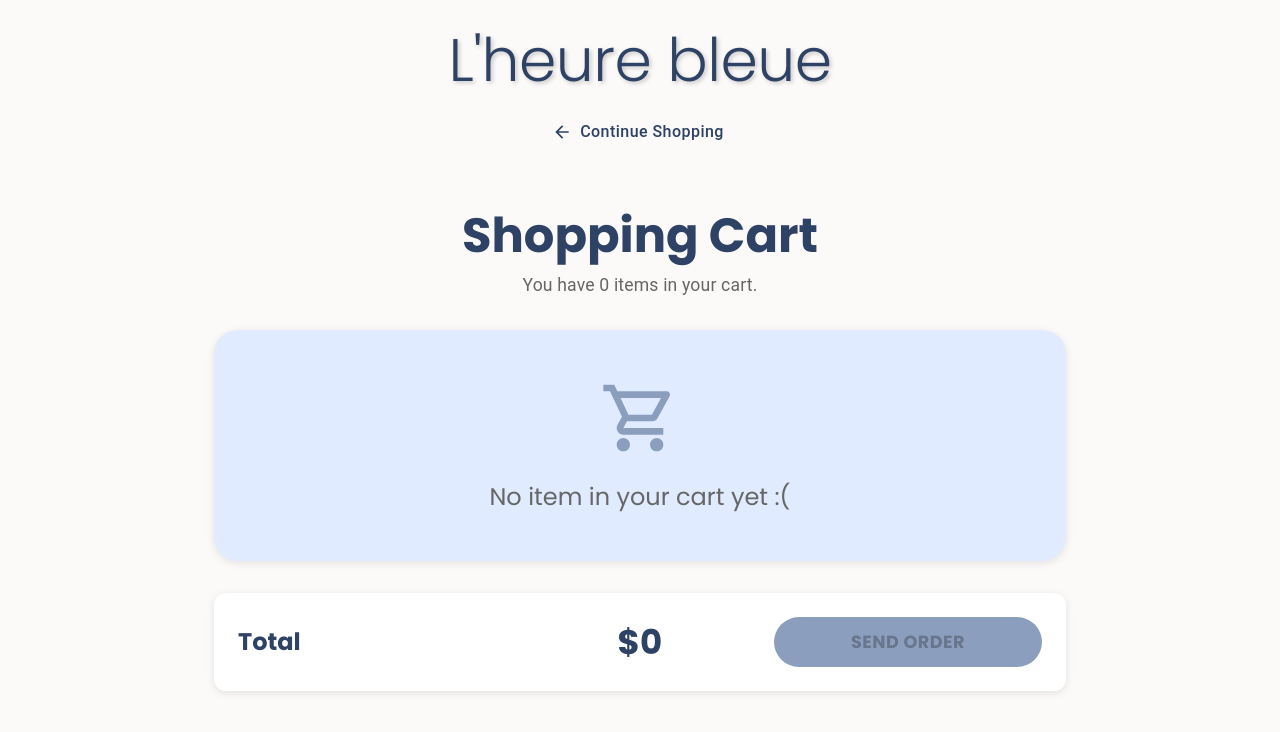
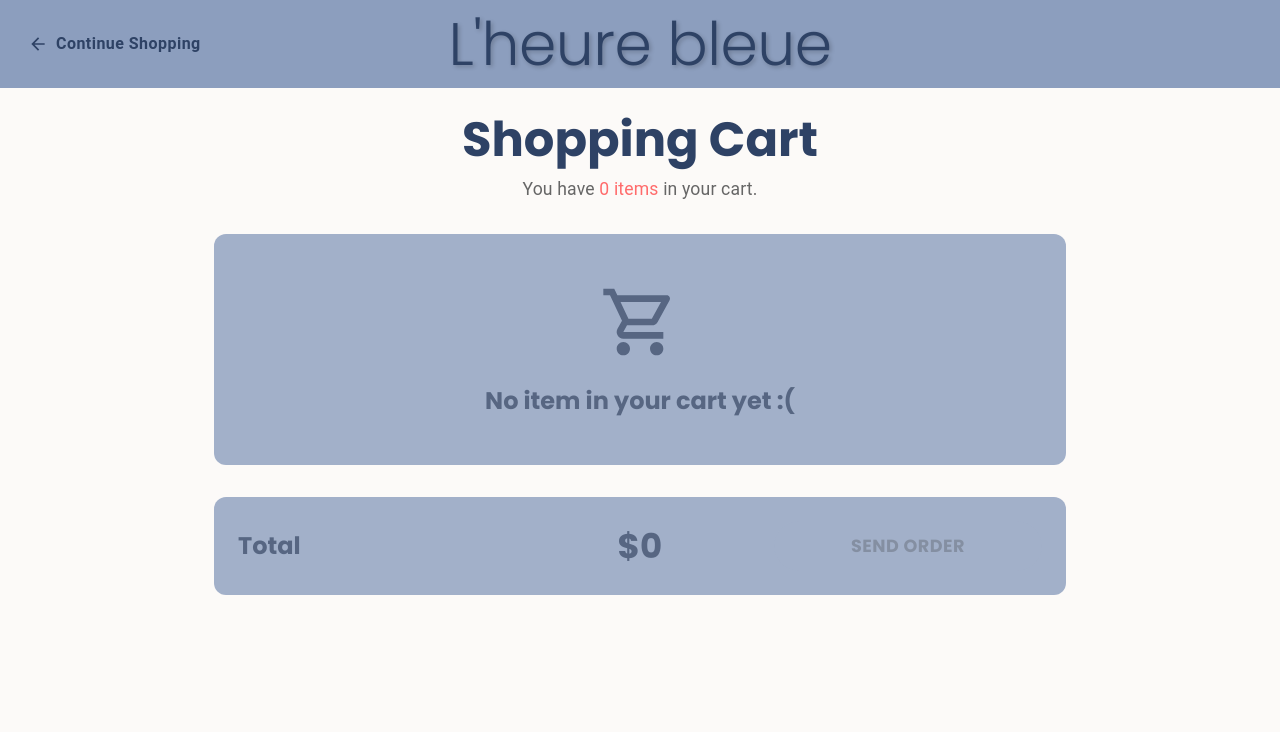
Before and after one commit to gimme-honeylemon/advminiproject, a Next.js app in the folder nextjs/: page /cart in a window 1280 px wide. Shown: the top 732 px of the page. Built offline with nearby package versions, Linux system fonts and the light colour scheme.

Commit message:
cart page changes

```diff
--- a/nextjs/app/cart/page.js
+++ b/nextjs/app/cart/page.js
@@ -51,24 +51,19 @@ export default function CartPage() {
       sx={{
         minHeight: '100vh',
         backgroundColor: '#FCFAF8',
-        padding: 3
+        padding: 0
       }}
     >
-      <Container maxWidth="md">
       {/* Header */}
-        <Box sx={{ textAlign: 'center', marginBottom: 4 }}>
-          <Typography
-            variant="h2"
+      <Box
         sx={{
-              fontFamily: "'Poppins', sans-serif",
-              color: "#2E4265",
-              marginBottom: 2,
-              textShadow: "2px 2px 4px rgba(1, 1, 1, 0.2)",
+          backgroundColor: '#8C9EBE',
+          padding: 3,
+          display: 'flex',
+          alignItems: 'center',
+          justifyContent: 'space-between'
         }}
       >
-            L'heure bleue
-          </Typography>
-
         <Button
           startIcon={<ArrowBack />}
           onClick={handleContinueShopping}
@@ -76,13 +71,30 @@ export default function CartPage() {
             color: "#2E4265",
             textTransform: 'none',
             fontSize: '1rem',
-              marginBottom: 3
+            fontWeight: 'bold'
           }}
         >
           Continue Shopping
         </Button>
+
+        <Typography
+          variant="h2"
+          sx={{
+            fontFamily: "'Poppins', sans-serif",
+            color: "#2E4265",
+            textShadow: "2px 2px 4px rgba(1, 1, 1, 0.2)",
+            position: 'absolute',
+            left: '50%',
+            transform: 'translateX(-50%)'
+          }}
+        >
+          L'heure bleue
+        </Typography>
+
+        <Box sx={{ width: 120 }} /> {/* Spacer for centering */}
       </Box>
 
+      <Container maxWidth="md" sx={{ padding: 3 }}>
         {/* Shopping Cart Title */}
         <Typography
           variant="h3"
@@ -106,7 +118,7 @@ export default function CartPage() {
             fontSize: '1.1rem'
           }}
         >
-          You have {totalItems} {totalItems === 1 ? 'item' : 'items'} in your cart.
+          You have <span style={{ color: '#FF6B6B' }}>{totalItems}</span> <span style={{ color: '#FF6B6B' }}>{totalItems === 1 ? 'item' : 'items'}</span> in your cart.
         </Typography>
 
         {/* Empty Cart State */}
@@ -115,24 +127,25 @@ export default function CartPage() {
             sx={{
               textAlign: 'center',
               padding: 6,
-              backgroundColor: "#E0EBFF",
-              borderRadius: 6,
+              backgroundColor: '#8C9EBE',
+              borderRadius: 3,
               marginBottom: 4,
-              boxShadow: '0 2px 8px rgba(0,0,0,0.1)'
+              opacity: 0.8
             }}
           >
             <ShoppingCartOutlined
               sx={{
                 fontSize: 80,
-                color: "#8C9EBE",
+                color: "#2E4265",
                 marginBottom: 2
               }}
             />
             <Typography
               variant="h5"
               sx={{
-                color: "#666",
-                fontFamily: "'Poppins', sans-serif"
+                color: "#2E4265",
+                fontFamily: "'Poppins', sans-serif",
+                fontWeight: 'bold'
               }}
             >
               No item in your cart yet :(
@@ -254,12 +267,12 @@ export default function CartPage() {
         {/* Cart Footer */}
         <Box
           sx={{
-            backgroundColor: 'white',
+            backgroundColor: '#8C9EBE',
             borderRadius: 3,
             padding: 3,
-            boxShadow: '0 2px 8px rgba(0,0,0,0.1)',
             position: 'sticky',
-            bottom: 20
+            bottom: 20,
+            opacity: 0.8
           }}
         >
           <Grid container alignItems="center" justifyContent="space-between">
```
Lines whose indentation alone changed are shown as unchanged.
